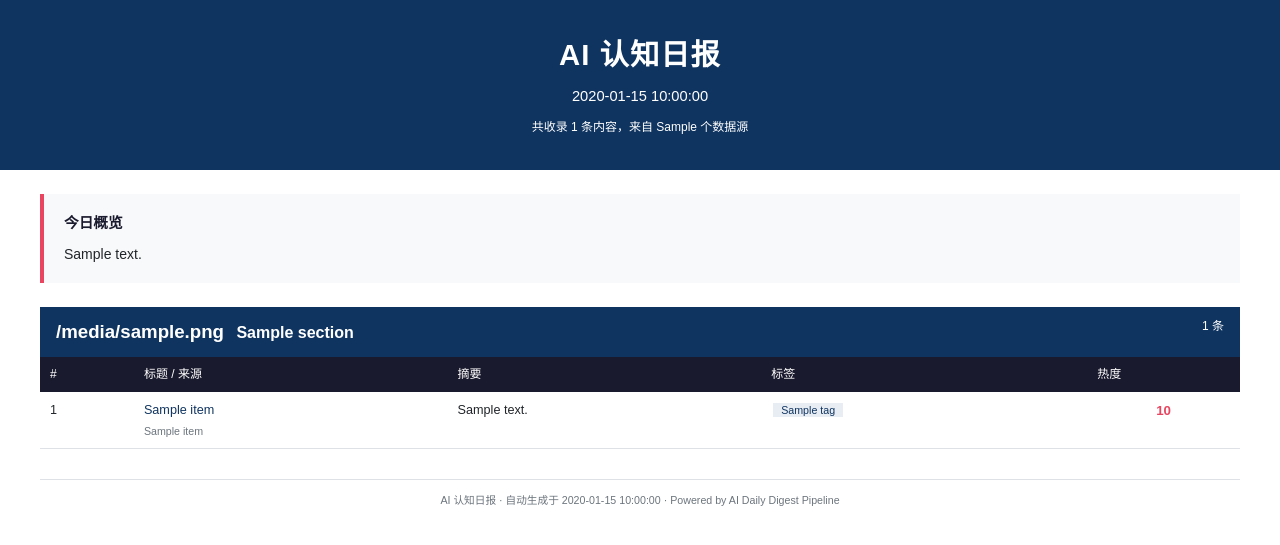
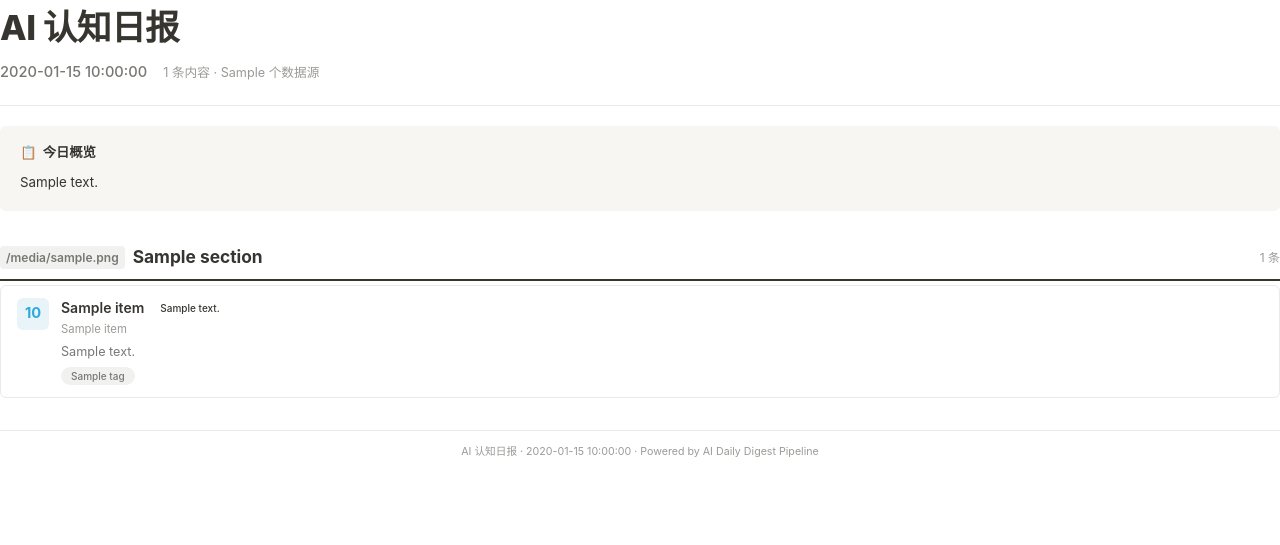
Before and after one commit to AlexZWANG1/RSS-Notion, a Python web app: template templates/daily_report.html in a window 1280 px wide. Shown: the top 545 px of the page. Run offline with Jinja, Linux system fonts and the light colour scheme; the template is opened without the code that fills it: most values are stand-ins (such as "Sample title", 1, 10 or a date in 2020).

Commit message:
feat: switch PDF to Playwright + Notion-style design, add content_type scoring
- Replace xhtml2pdf with Playwright (Chromium) for full CSS3 PDF rendering
- Redesign report template: Notion-like minimal aesthetic with card layout
- Add content_type dimension (新闻/深度分析/技术报告/博客视频/开源项目)
- Update scoring prompt and Notion writer to include content_type
- Keep xhtml2pdf as fallback for environments without Chromium

Co-Authored-By: Claude Opus 4.6 <noreply@anthropic.com>

```diff
--- a/config.json
+++ b/config.json
@@ -27,8 +27,8 @@
       "github_trending": { "enabled": true, "language": "python", "max_items": 10 }
     },
     "llm": {
-      "summary_model": "gpt-5.2",
-      "processing_model": "gpt-5.2"
+      "summary_model": "gpt-5.4",
+      "processing_model": "gpt-5.4"
     },
     "pdf": {
       "template": "daily_report",
--- a/delivery/notion_writer.py
+++ b/delivery/notion_writer.py
@@ -29,6 +29,7 @@ class _ScoredItemLike(Protocol):
     original: _SourceItemLike
     score: int
     topic: str
+    content_type: str
     importance: str
     one_line_summary: str
     key_insight: str
@@ -66,6 +67,9 @@ def _content_blocks_for_item(item: _ScoredItemLike) -> list[dict[str, Any]]:
         blocks.append(_text_block(f"📌 {item.one_line_summary}"))
     if item.key_insight:
         blocks.append(_text_block(f"💡 {item.key_insight}"))
+    content_type = getattr(item, "content_type", "")
+    if content_type:
+        blocks.append(_text_block(f"📂 类型: {content_type}"))
     if item.tags:
         blocks.append(_text_block(f"🏷️ Tags: {', '.join(item.tags)}"))
     return blocks
--- a/main.py
+++ b/main.py
@@ -213,6 +213,7 @@ async def run_pipeline(
                 "score": pi.original.score,
                 "interest_score": score_map[pi.original.url].score if pi.original.url in score_map else None,
                 "topic": score_map[pi.original.url].topic if pi.original.url in score_map else None,
+                "content_type": score_map[pi.original.url].content_type if pi.original.url in score_map else None,
             }
             for pi in processed
         ],
--- a/templates/daily_report.html
+++ b/templates/daily_report.html
@@ -2,7 +2,6 @@
 <html lang="zh-CN">
 <head>
     <meta charset="UTF-8">
-    <meta name="viewport" content="width=device-width, initial-scale=1.0">
     <title>AI 认知日报 — {{ date }}</title>
     <link rel="stylesheet" href="styles.css">
 </head>
@@ -10,69 +9,76 @@
 
 <!-- Header -->
 <div class="header">
-    <h1>AI 认知日报</h1>
-    <div class="date">{{ date }}</div>
-    <div class="stats">共收录 {{ total_items }} 条内容，来自 {{ active_sources }} 个数据源</div>
+    <div class="header-top">
+        <h1>AI 认知日报</h1>
+        <div class="header-meta">
+            <span class="date">{{ date }}</span>
+            <span class="stats">{{ total_items }} 条内容 · {{ active_sources }} 个数据源</span>
+        </div>
+    </div>
 </div>
 
 <!-- Executive Summary -->
 {% if executive_summary %}
-<div class="summary">
-    <div class="summary-title">今日概览</div>
-    {{ executive_summary }}
+<div class="summary-section">
+    <div class="summary-label">今日概览</div>
+    <div class="summary-body">{{ executive_summary }}</div>
 </div>
 {% endif %}
 
 <!-- Source Sections -->
 {% for section in sections %}
+{% if section.entries | length > 0 or section.error %}
 <div class="section">
     <div class="section-header">
-        <span class="icon">{{ section.icon }}</span>
-        <span>{{ section.title }}</span>
-        <span class="count">{{ section.entries | length }} 条</span>
+        <span class="section-icon">{{ section.icon }}</span>
+        <span class="section-title">{{ section.title }}</span>
+        <span class="section-count">{{ section.entries | length }} 条</span>
     </div>
 
     {% if section.error %}
-    <div class="source-unavailable">数据源暂不可用：{{ section.error }}</div>
+    <div class="empty-hint">数据源暂不可用：{{ section.error }}</div>
     {% elif section.entries | length == 0 %}
-    <div class="source-unavailable">今日暂无收录内容</div>
+    <div class="empty-hint">今日暂无收录内容</div>
     {% else %}
-    <table class="items-table">
-        <thead>
-            <tr>
-                <th>#</th>
-                <th>标题 / 来源</th>
-                <th>摘要</th>
-                <th>标签</th>
-                <th>热度</th>
-            </tr>
-        </thead>
-        <tbody>
-            {% for item in section.entries %}
-            <tr{% if loop.index is even %} class="even-row"{% endif %}>
-                <td>{{ loop.index }}</td>
-                <td>
-                    {% if item.url %}<a href="{{ item.url }}">{{ item.title }}</a>{% else %}{{ item.title }}{% endif %}
-                    <span class="item-source">{{ item.source_name }}</span>
-                </td>
-                <td>{{ item.one_line_summary }}</td>
-                <td>
-                    {% for tag in item.tags %}
-                    <span class="tag">{{ tag }}</span>
-                    {% endfor %}
-                </td>
-                <td class="score">{{ item.score if item.score is not none else "—" }}</td>
-            </tr>
-            {% endfor %}
-        </tbody>
-    </table>
+    <div class="items-list">
+        {% for item in section.entries %}
+        <div class="item-card">
+            <div class="item-row">
+                {% if item.score is not none and item.score %}
+                <div class="item-score">{{ item.score }}</div>
+                {% else %}
+                <div class="item-score item-score-na">—</div>
+                {% endif %}
+                <div class="item-content">
+                    <div class="item-title-line">
+                        {% if item.url %}<a href="{{ item.url }}" class="item-title">{{ item.title }}</a>{% else %}<span class="item-title">{{ item.title }}</span>{% endif %}
+                        {% if item.content_type %}<span class="item-type item-type-{{ item.content_type_class }}">{{ item.content_type }}</span>{% endif %}
+                    </div>
+                    <div class="item-meta">{{ item.source_name }}</div>
+                    {% if item.one_line_summary %}
+                    <div class="item-summary">{{ item.one_line_summary }}</div>
+                    {% endif %}
+                    {% if item.tags %}
+                    <div class="item-tags">
+                        {% for tag in item.tags %}
+                        <span class="tag">{{ tag }}</span>
+                        {% endfor %}
+                    </div>
+                    {% endif %}
+                </div>
+            </div>
+        </div>
+        {% endfor %}
+    </div>
     {% endif %}
 </div>
+{% endif %}
 {% endfor %}
 
 <!-- Footer -->
 <div class="footer">
-    AI 认知日报 &middot; 自动生成于 {{ date }} &middot; Powered by AI Daily Digest Pipeline
+    AI 认知日报 &middot; {{ date }} &middot; Powered by AI Daily Digest Pipeline
 </div>
 
 </body>
--- a/templates/styles.css
+++ b/templates/styles.css
@@ -1,28 +1,9 @@
-/* ── AI Daily Digest — Report Stylesheet ──
- *
- * Theme colors:
- *   primary:    #1a1a2e
- *   accent:     #0f3460
- *   highlight:  #e94560
- *   bg-light:   #f8f9fa
- *   border:     #dee2e6
- *   text:       #212529
- *   text-muted: #6c757d
- *
- * Uses CSS variables for WeasyPrint; hardcoded fallbacks for xhtml2pdf.
- */
+/* ── AI Daily Digest — Notion-style Report ── */
 
-:root {
-    --primary: #1a1a2e;
-    --accent: #0f3460;
-    --highlight: #e94560;
-    --bg-light: #f8f9fa;
-    --border: #dee2e6;
-    --text: #212529;
-    --text-muted: #6c757d;
+@page {
+    size: A4;
+    margin: 16mm 12mm;
 }
-
-@import url('https://fonts.googleapis.com/css2?family=Noto+Sans+SC:wght@400;500;700&display=swap');
 
 * {
     margin: 0;
@@ -31,160 +12,273 @@
 }
 
 body {
-    font-family: "Noto Sans SC", "Microsoft YaHei", "SimHei", sans-serif;
+    font-family: "Noto Sans SC", "Microsoft YaHei", "SimHei", -apple-system, system-ui, sans-serif;
     font-size: 10pt;
-    color: #212529;
+    color: #37352f;
     line-height: 1.6;
     background: #fff;
+    -webkit-print-color-adjust: exact;
+    print-color-adjust: exact;
 }
 
 /* ── Header ── */
 .header {
-    background: #0f3460;
-    color: #fff;
-    padding: 32px 40px;
-    text-align: center;
+    padding: 0 0 20px;
+    border-bottom: 1px solid #e9e9e7;
+    margin-bottom: 20px;
 }
 
 .header h1 {
-    font-size: 22pt;
-    font-weight: 700;
+    font-size: 26pt;
+    font-weight: 800;
+    color: #37352f;
+    letter-spacing: -0.5px;
     margin-bottom: 6px;
-    letter-spacing: 1px;
+}
+
+.header-meta {
+    display: flex;
+    gap: 16px;
+    align-items: center;
 }
 
 .header .date {
     font-size: 11pt;
+    color: #787774;
+    font-weight: 500;
 }
 
 .header .stats {
-    margin-top: 10px;
-    font-size: 9pt;
+    font-size: 9.5pt;
+    color: #9b9a97;
 }
 
 /* ── Executive Summary ── */
-.summary {
-    margin: 24px 40px;
+.summary-section {
+    margin-bottom: 24px;
     padding: 16px 20px;
-    border-left: 4px solid #e94560;
-    background: #f8f9fa;
-    font-size: 10.5pt;
-    line-height: 1.8;
-    color: #212529;
+    background: #f7f6f3;
+    border-radius: 6px;
 }
 
-.summary-title {
+.summary-label {
     font-weight: 700;
-    font-size: 11pt;
-    margin-bottom: 6px;
-    color: #1a1a2e;
+    font-size: 10pt;
+    color: #37352f;
+    margin-bottom: 8px;
+    display: flex;
+    align-items: center;
+    gap: 6px;
 }
 
-/* ── Sections ── */
+.summary-label::before {
+    content: "📋";
+}
+
+.summary-body {
+    font-size: 10pt;
+    color: #37352f;
+    line-height: 1.8;
+}
+
+/* ── Section ── */
 .section {
-    margin: 20px 40px;
+    margin-bottom: 24px;
     page-break-inside: avoid;
 }
 
 .section-header {
-    padding: 10px 16px;
-    background: #0f3460;
-    color: #fff;
-    font-size: 12pt;
-    font-weight: 700;
+    display: flex;
+    align-items: center;
+    gap: 8px;
+    padding: 8px 0;
+    border-bottom: 2px solid #37352f;
+    margin-bottom: 4px;
 }
 
-.section-header .icon {
-    font-size: 14pt;
-    margin-right: 8px;
+.section-icon {
+    font-size: 9pt;
+    color: #787774;
+    font-weight: 600;
+    background: #f1f1ef;
+    padding: 2px 6px;
+    border-radius: 4px;
 }
 
-.section-header .count {
-    font-size: 9pt;
-    font-weight: 400;
-    float: right;
+.section-title {
+    font-size: 13pt;
+    font-weight: 700;
+    color: #37352f;
 }
 
-/* ── Items Table ── */
-.items-table {
-    width: 100%;
-    border-collapse: collapse;
-    font-size: 9.5pt;
+.section-count {
+    margin-left: auto;
+    font-size: 9pt;
+    color: #9b9a97;
+    font-weight: 400;
 }
 
-.items-table thead th {
-    background: #1a1a2e;
-    color: #fff;
-    padding: 8px 10px;
-    text-align: left;
-    font-weight: 500;
-    font-size: 9pt;
+/* ── Items ── */
+.items-list {
+    border: 1px solid #e9e9e7;
+    border-radius: 6px;
+    overflow: hidden;
 }
 
-.items-table tbody tr.even-row {
-    background: #f8f9fa;
+.item-card {
+    padding: 12px 16px;
+    border-bottom: 1px solid #f1f1ef;
 }
 
-.items-table td {
-    padding: 8px 10px;
-    vertical-align: top;
-    border-bottom: 1px solid #dee2e6;
-    word-wrap: break-word;
+.item-card:last-child {
+    border-bottom: none;
 }
 
-.items-table td a {
-    color: #0f3460;
+.item-card:nth-child(even) {
+    background: #fafaf9;
+}
+
+.item-row {
+    display: flex;
+    align-items: flex-start;
+    gap: 12px;
+}
+
+/* Score badge */
+.item-score {
+    flex-shrink: 0;
+    width: 32px;
+    height: 32px;
+    display: flex;
+    align-items: center;
+    justify-content: center;
+    border-radius: 6px;
+    font-weight: 700;
+    font-size: 11pt;
+    background: #e8f4f8;
+    color: #2eaadc;
+}
+
+.item-score-na {
+    background: #f1f1ef;
+    color: #9b9a97;
+    font-size: 10pt;
+}
+
+.item-content {
+    flex: 1;
+    min-width: 0;
+}
+
+.item-title-line {
+    display: flex;
+    align-items: center;
+    gap: 8px;
+    flex-wrap: wrap;
+}
+
+.item-title {
+    font-weight: 600;
+    font-size: 10.5pt;
+    color: #37352f;
     text-decoration: none;
+    line-height: 1.4;
+}
+
+a.item-title:hover {
+    text-decoration: underline;
+}
+
+/* Content type badge */
+.item-type {
+    display: inline-block;
+    font-size: 7.5pt;
+    font-weight: 500;
+    padding: 1px 8px;
+    border-radius: 10px;
+    white-space: nowrap;
+    flex-shrink: 0;
+}
+
+.item-type-news {
+    background: #e3f2fd;
+    color: #1565c0;
+}
+
+.item-type-analysis {
+    background: #f3e5f5;
+    color: #7b1fa2;
+}
+
+.item-type-report {
+    background: #fff3e0;
+    color: #e65100;
+}
+
+.item-type-blog {
+    background: #e8f5e9;
+    color: #2e7d32;
+}
+
+.item-type-opensource {
+    background: #37352f;
+    color: #fff;
+}
+
+.item-meta {
+    font-size: 8.5pt;
+    color: #9b9a97;
+    margin-top: 2px;
+}
+
+.item-summary {
+    font-size: 9.5pt;
+    color: #787774;
+    margin-top: 4px;
+    line-height: 1.5;
+}
+
+.item-tags {
+    margin-top: 6px;
+    display: flex;
+    flex-wrap: wrap;
+    gap: 4px;
+}
+
+.tag {
+    display: inline-block;
+    background: #f1f1ef;
+    color: #787774;
+    padding: 1px 10px;
+    border-radius: 12px;
+    font-size: 7.5pt;
     font-weight: 500;
 }
 
-.item-source {
-    display: block;
-    font-size: 8pt;
-    color: #6c757d;
-    margin-top: 2px;
-}
-
-/* ── Tags ── */
-.tag {
-    display: inline;
-    background: #e8edf3;
-    color: #0f3460;
-    padding: 1px 8px;
-    font-size: 8pt;
-    margin: 1px 2px;
-}
-
-/* ── Score ── */
-.score {
-    font-weight: 700;
-    color: #e94560;
-    font-size: 10pt;
+/* ── Empty state ── */
+.empty-hint {
+    padding: 16px;
+    color: #9b9a97;
+    font-style: italic;
     text-align: center;
-}
-
-/* ── Source unavailable ── */
-.source-unavailable {
-    padding: 14px 16px;
-    color: #6c757d;
-    font-style: italic;
-    background: #f8f9fa;
-    border: 1px dashed #dee2e6;
-    text-align: center;
+    border: 1px dashed #e9e9e7;
+    border-radius: 6px;
+    font-size: 9.5pt;
 }
 
 /* ── Footer ── */
 .footer {
-    margin: 30px 40px 20px;
+    margin-top: 32px;
     padding: 12px 0;
-    border-top: 1px solid #dee2e6;
+    border-top: 1px solid #e9e9e7;
     text-align: center;
     font-size: 8pt;
-    color: #6c757d;
+    color: #9b9a97;
 }
 
 /* ── Print ── */
 @media print {
     body { background: #fff; }
     .section { page-break-inside: avoid; }
+    .item-card { page-break-inside: avoid; }
 }
```
Also changed, not shown: generator/interest_scorer.py (+10 -0 lines), generator/pdf_builder.py (+67 -69 lines).
